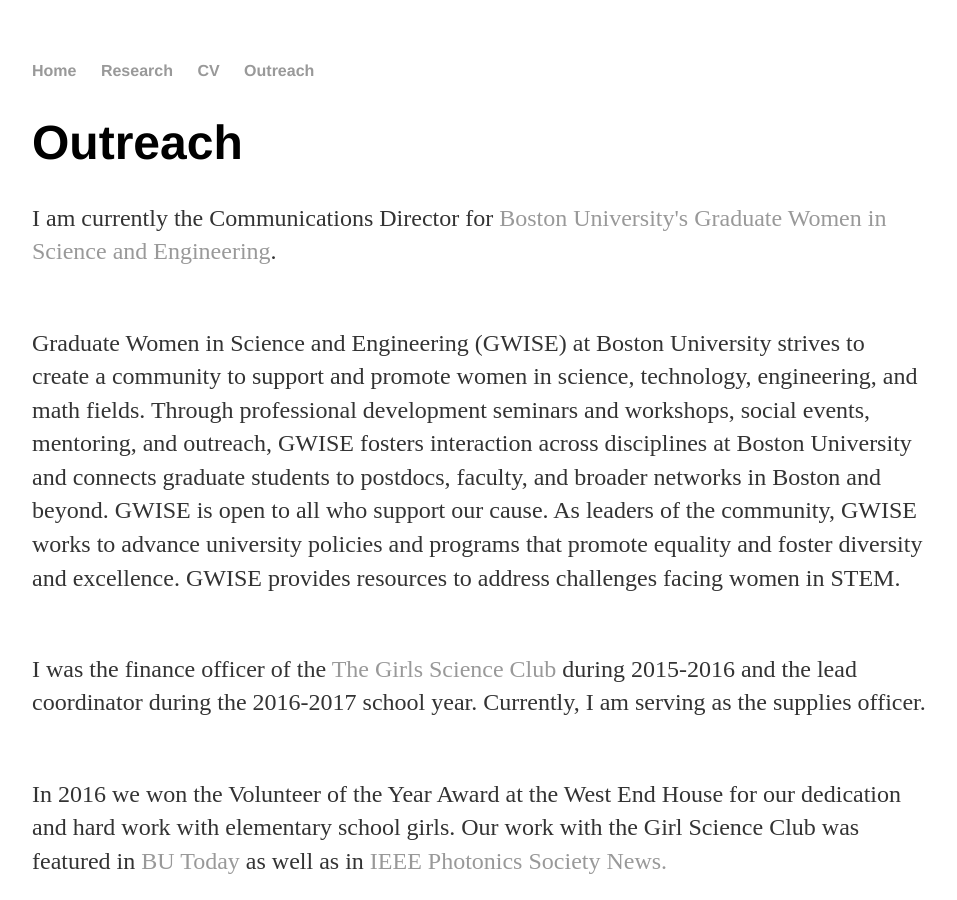
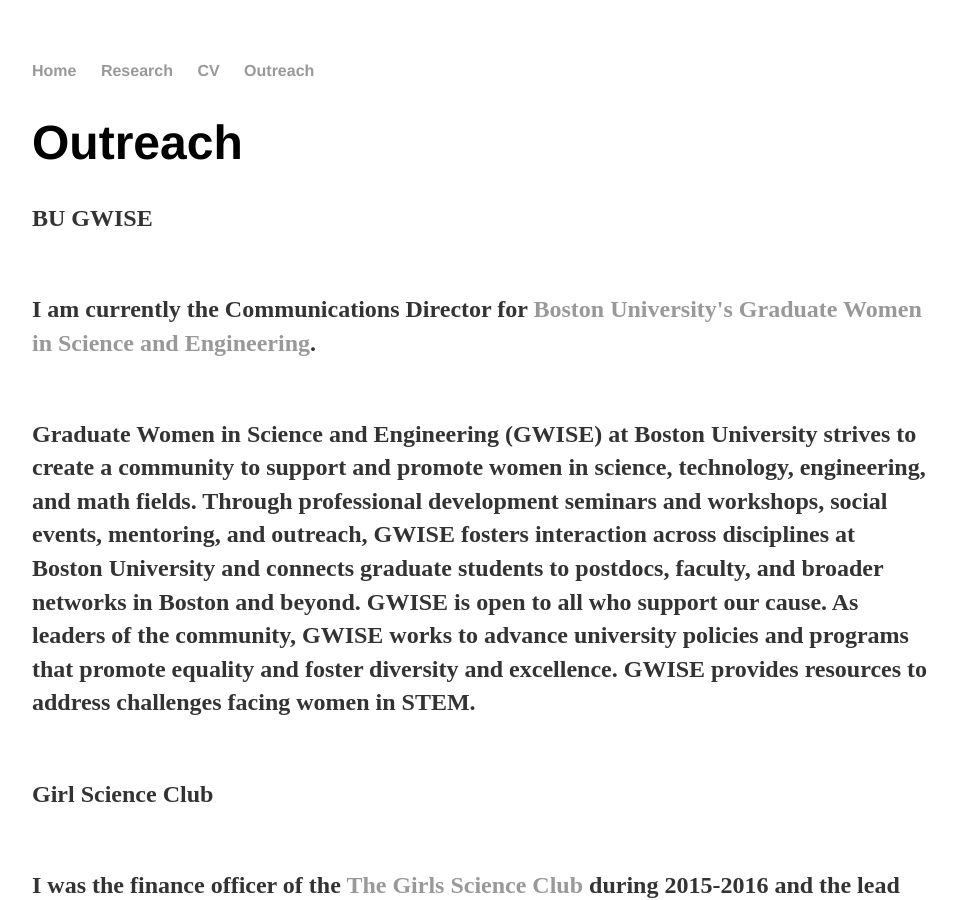
Before and after one commit to rkstan/rkstan.github.io, a Jekyll site: the page built from outreach/index.html, in a window 1280 px wide and 900 px high. Shown: the whole window, without its empty margins (160-1117 px from the left). Built offline with Jekyll 4.4.1, drawn with Linux system fonts in a browser that asks for light colours.

Commit message:
Update index.html

```diff
--- a/outreach/index.html
+++ b/outreach/index.html
@@ -7,9 +7,13 @@
 			<h1>Outreach</h1>
 
 
+			<p><b> BU GWISE <br>
+			<br>
 			<p> I am currently the Communications Director for <a href="http://www.bu.edu/">Boston University's</a> <a href="http://www.bu.edu/gwise/">Graduate Women in Science and Engineering</a>. <br>
 			<br>
 			<p> Graduate Women in Science and Engineering (GWISE) at Boston University strives to create a community to support and promote women in science, technology, engineering, and math fields. Through professional development seminars and workshops, social events, mentoring, and outreach, GWISE fosters interaction across disciplines at Boston University and connects graduate students to postdocs, faculty, and broader networks in Boston and beyond. GWISE is open to all who support our cause. As leaders of the community, GWISE works to advance university policies and programs that promote equality and foster diversity and excellence. GWISE provides resources to address challenges facing women in STEM.<br>
+			<br>
+			<p><b> Girl Science Club <br>
 			<br>
 			<p>I was the finance officer of the <a href="https://sciencegirlsclub.wordpress.com/">The Girls Science Club</a> during 2015-2016 and the lead coordinator during the 2016-2017 school year. Currently, I am serving as the supplies officer. <br>
 			<br>
```
